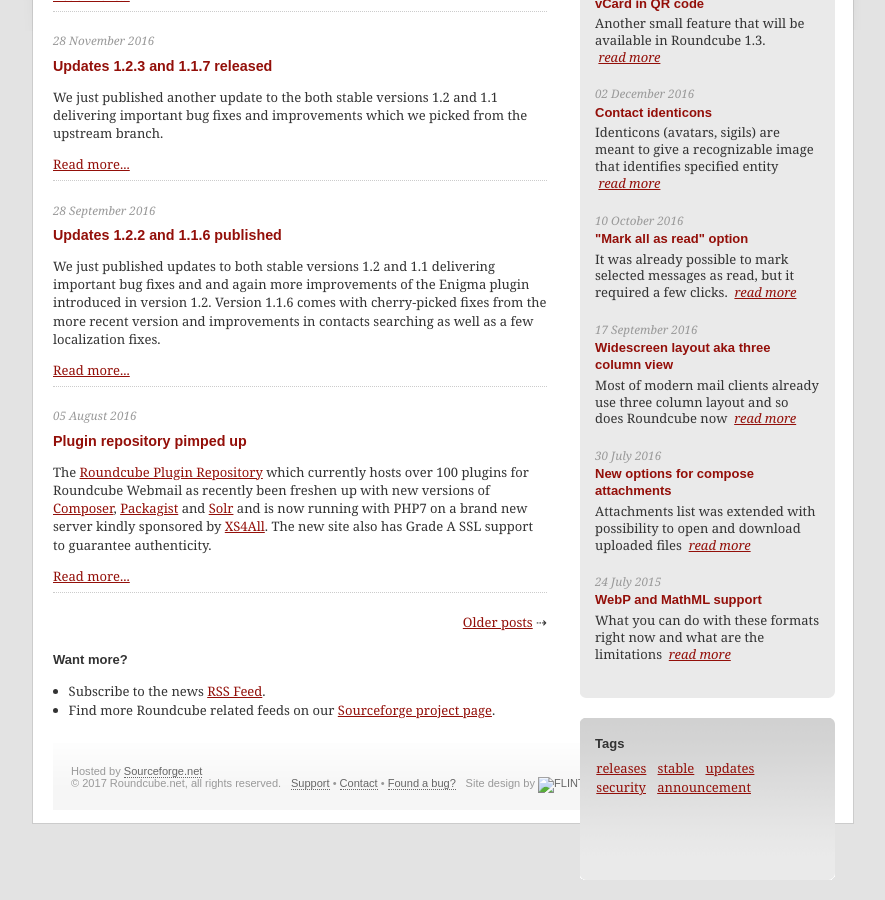
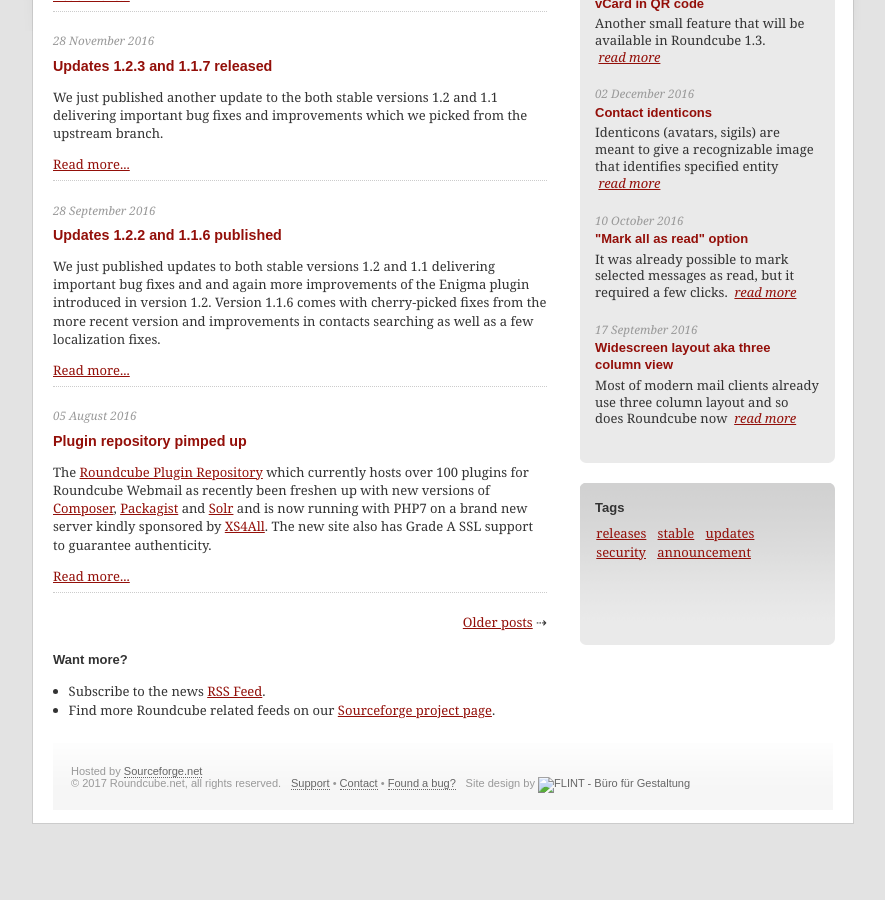
Before and after one commit to roundcube/roundcube.github.com, a Jekyll site: the page built from news/index.html, in a window 1280 px wide and 900 px high, scrolled down 623 px. Shown: the whole window, without its empty margins (197-1082 px from the left). Built offline with Jekyll 4.4.1, drawn with Linux system fonts in a browser that asks for light colours; the list of posts is cut into pages by our own code; comment, search, counter and statistics services are not loaded; after the commit the page ends 1469 px from its top, so only the background shows below that.

Commit message:
Remove some old inbox entries

```diff
--- a/_includes/roundcubeinbox.html
+++ b/_includes/roundcubeinbox.html
@@ -48,17 +48,3 @@
 	<p class="newstext">Most of modern mail clients already use three column layout and so does Roundcube now
 		&nbsp;<em><a href="https://kolabian.wordpress.com/2016/09/17/widescreen-layout-aka-three-column-view/">read&nbsp;more</a></em></p>
 </div>
-
-<div class="newsitem">
-	<span class="newsdate">30 July 2016</span>
-	<h3><a href="https://kolabian.wordpress.com/2016/07/30/new-options-for-compose-attachments/" class="newslink">New options for compose attachments</a></h3>
-	<p class="newstext">Attachments list was extended with possibility to open and download uploaded files
-		&nbsp;<em><a href="https://kolabian.wordpress.com/2016/07/30/new-options-for-compose-attachments/">read&nbsp;more</a></em></p>
-</div>
-
-<div class="newsitem">
-	<span class="newsdate">24 July 2015</span>
-	<h3><a href="https://kolabian.wordpress.com/2016/07/24/webp-and-mathml-support/" class="newslink">WebP and MathML support</a></h3>
-	<p class="newstext">What you can do with these formats right now and what are the limitations
-		&nbsp;<em><a href="https://kolabian.wordpress.com/2016/07/24/webp-and-mathml-support/">read&nbsp;more</a></em></p>
-</div>
```
